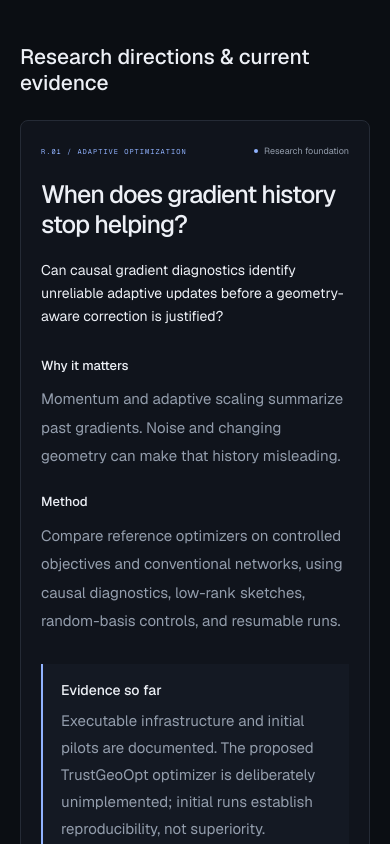
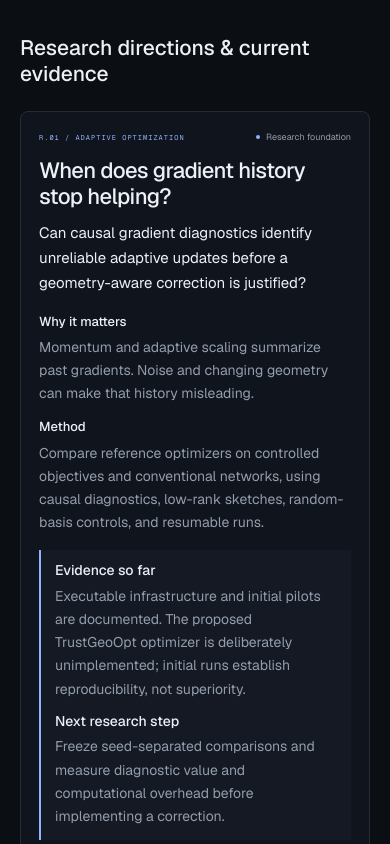
Before and after one commit to PallabBiswas3/Portfolio, a Next.js app: page /research in a window 390 px wide. Shown: the part 960-1804 px from the top of the page. Built offline with nearby package versions, Linux system fonts and the light colour scheme; no server answers.

Commit message:
Make research and work cards more compact

```diff
--- a/src/app/portfolio.css
+++ b/src/app/portfolio.css
@@ -198,3 +198,41 @@
 .credential-date { margin-top:auto; font:11px var(--font-geist-mono); color:var(--muted); }
 @media(max-width:900px) { .credentials-grid { grid-template-columns:repeat(2,minmax(0,1fr)); } }
 @media(max-width:600px) { .credentials-heading { align-items:start; flex-direction:column; }.credentials-grid { grid-template-columns:1fr; }.credential-card { padding:20px; } }
+
+/* Compact work cards and research summaries without hiding their content. */
+.portfolio-home .project-grid { gap:18px; }
+.portfolio-home .project-card-content { padding:18px 20px 0; }
+.portfolio-home .project-title-row { margin-top:10px; }
+.portfolio-home .project-title-row h3 { font-size:22px; }
+.portfolio-home .project-card-content>p { margin-top:10px; font-size:14px; line-height:1.65; }
+.portfolio-home .project-card .tags { margin-block:12px; gap:5px; }
+.portfolio-home .tags>span { padding:4px 7px; }
+.portfolio-home .project-card-footer { padding-block:8px; }
+.portfolio-home .project-visual { height:200px; padding:18px 20px; }
+.portfolio-home .system-path, .portfolio-home .fingerprint-layout { height:125px; }
+.portfolio-home .system-core { width:90px; height:90px; }
+.portfolio-home .fingerprint-layout>svg { width:105px; height:105px; }
+.portfolio-home .workflow-visual { min-height:170px; padding:18px 20px; }
+.portfolio-home .workflow-visual ol { margin-block:16px 12px; }
+.portfolio-home .research-row { padding-block:18px; }
+.portfolio-home .research-row h3 { font-size:21px; }
+.portfolio-home .research-row p { font-size:14px; line-height:1.65; }
+.research-page .research-detail-list { margin-top:36px; }
+.research-page .research-detail { padding:22px; margin-bottom:16px; }
+.research-page .research-detail-top { margin-bottom:12px; gap:12px; flex-wrap:wrap; }
+.research-page .research-detail>h2 { font-size:25px; letter-spacing:-.6px; }
+.research-page .research-question { margin:12px 0 18px; font-size:15px; line-height:1.65; }
+.research-page .research-detail-grid { gap:24px; margin-bottom:16px; }
+.research-page .research-detail-grid h3 { margin-bottom:7px; }
+.research-page .research-detail-grid p { font-size:14px; line-height:1.65; }
+.research-page .research-evidence { padding:14px 18px; margin:16px 0 10px; }
+.research-page .research-evidence h3 { margin-bottom:6px; }
+.research-page .research-evidence p { font-size:14px; line-height:1.65; }
+.research-page .research-evidence p+h3 { margin-top:12px; }
+@media(max-width:600px) {
+  .portfolio-home .project-card-content { padding:16px 18px 0; }
+  .research-page .research-detail { padding:18px; }
+  .research-page .research-detail>h2 { font-size:22px; }
+  .research-page .research-detail-grid { gap:14px; }
+  .research-page .research-evidence { padding:12px 14px; }
+}
```
